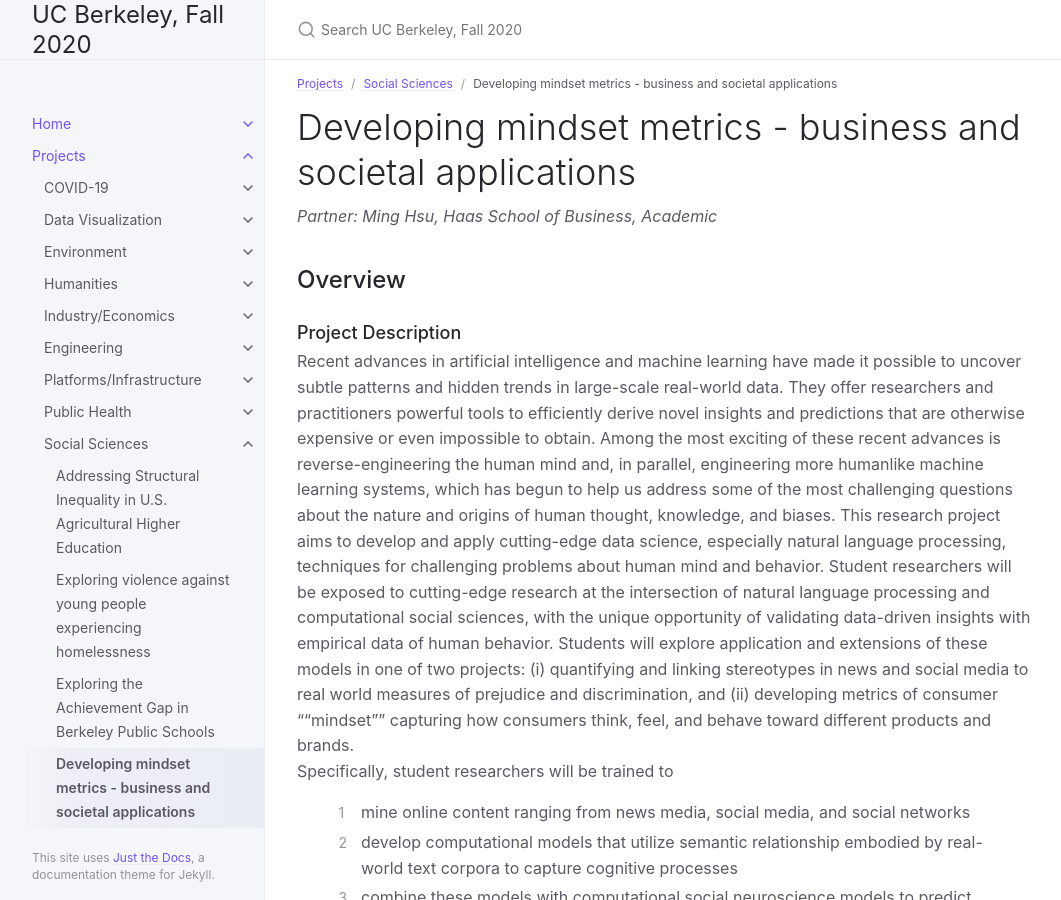
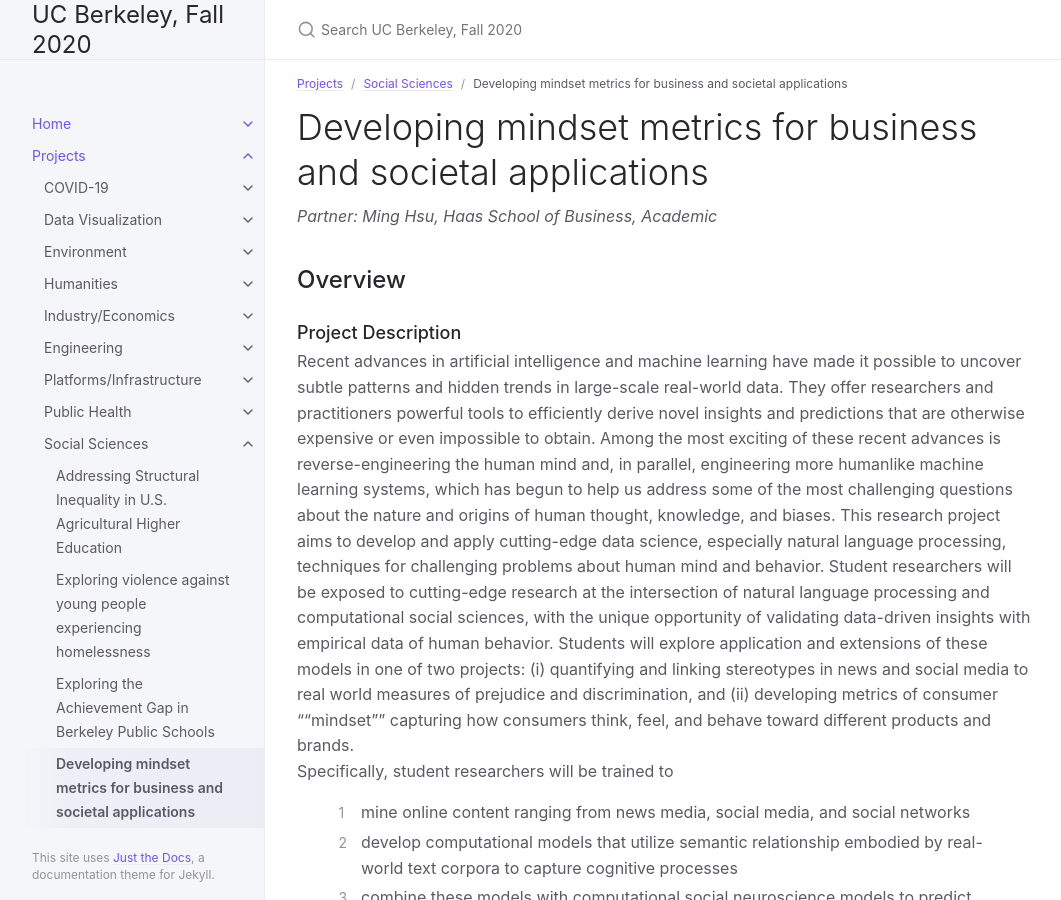
Before and after one commit to DS-Discovery/ds-discovery.github.io, a Jekyll site: the page built from Projects/Social Sciences/SC-Developing mindset metrics for business and societal applications.md, in a window 1280 px wide and 900 px high. Shown: the whole window, without its empty margins (107-1168 px from the left). Built offline with Jekyll 4.4.1, drawn with Linux system fonts in a browser that asks for light colours.

Commit message:
Update and rename SC-Developing mindset metrics - business and societal applications.md to SC-Developing mindset metrics for business and societal applications.md

```diff
--- a/Projects/Social Sciences/SC-Developing mindset metrics - business and societal applications.md
+++ b/Projects/Social Sciences/SC-Developing mindset metrics for business and societal applications.md
@@ -1,13 +1,13 @@
 ---
 layout: default
-title: Developing mindset metrics - business and societal applications
+title: Developing mindset metrics for business and societal applications
 parent: Social Sciences
 grand_parent: Projects
 nav_order: 10
 ---
 
 
-# Developing mindset metrics - business and societal applications
+# Developing mindset metrics for business and societal applications
 *Partner: Ming Hsu, Haas School of Business, Academic*
 
 ## Overview
```
